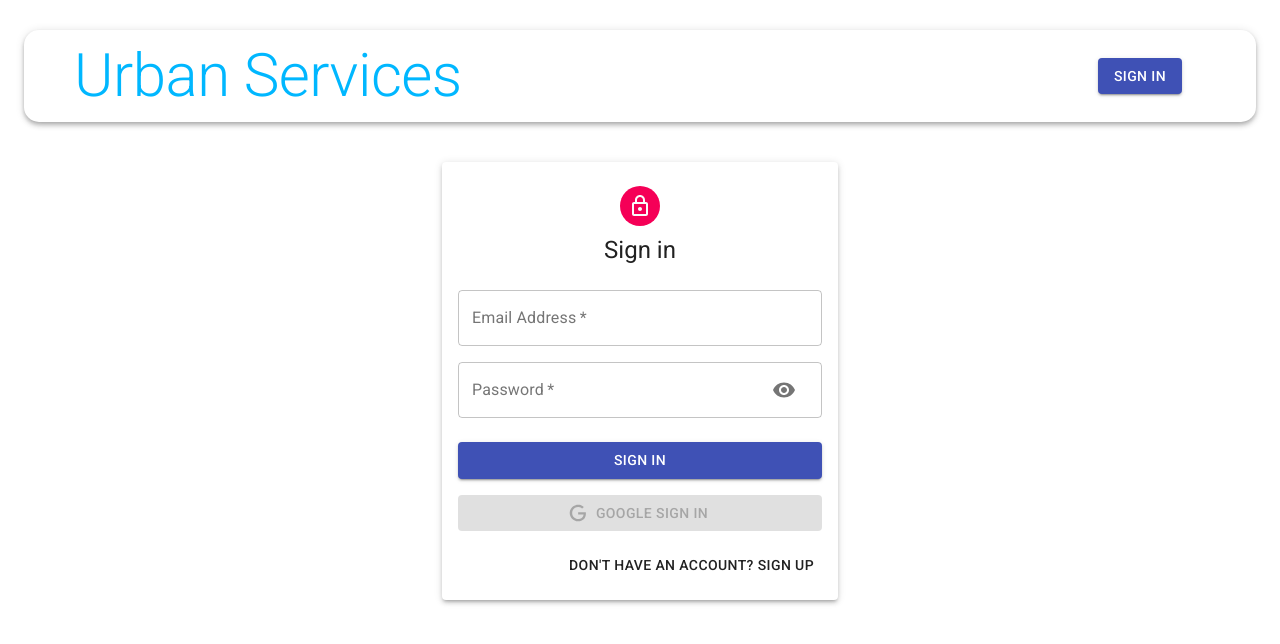
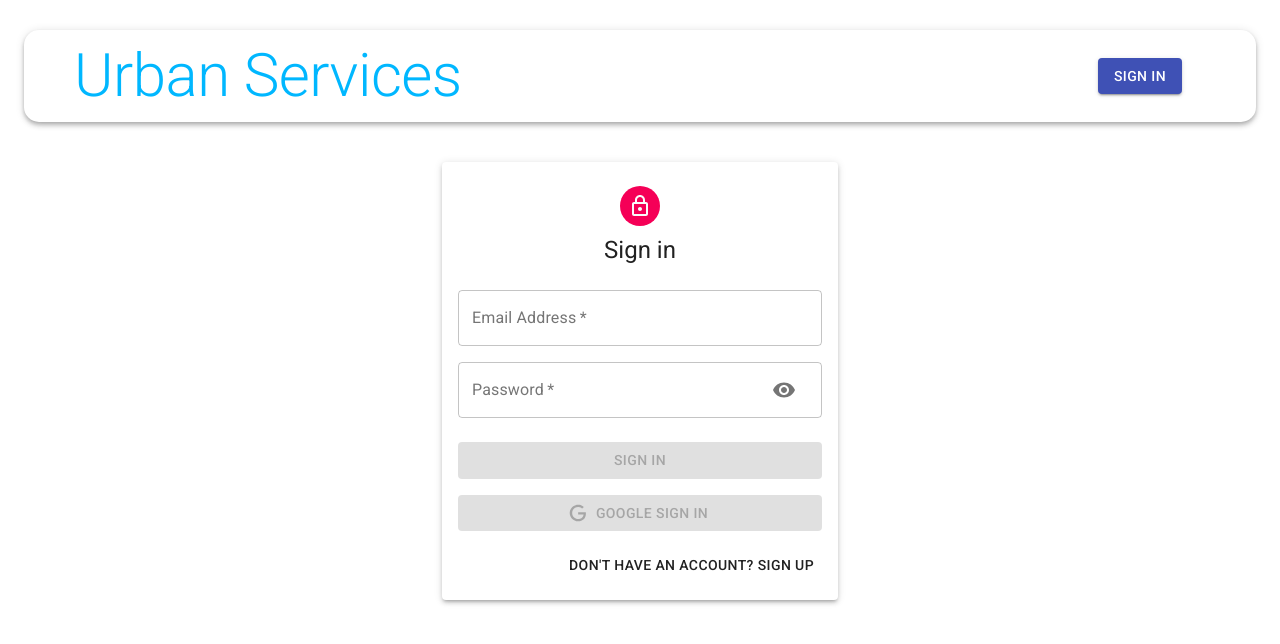
Before and after one commit to attainu/fullstack-project-rahul-singh-au9, a React (Create React App) app in the folder client/: page /auth in a window 1280 px wide. Shown: the top 644 px of the page. Built offline with nearby package versions, Linux system fonts and the light colour scheme.

Commit message:
signup and signin button disabled if no value

```diff
--- a/client/src/components/Auth/Auth.js
+++ b/client/src/components/Auth/Auth.js
@@ -100,7 +100,7 @@ const Auth = () => {
 
                     </Grid>
 
-                    <Button type="submit" fullWidth variant="contained" color="primary" className={classes.submit}>
+                    <Button type="submit" fullWidth variant="contained" color="primary" className={classes.submit} disabled={!form.email || !form.password}>
                         { isSignup ? "Sign Up" : "Sign In" }
                     </Button>
 
```
